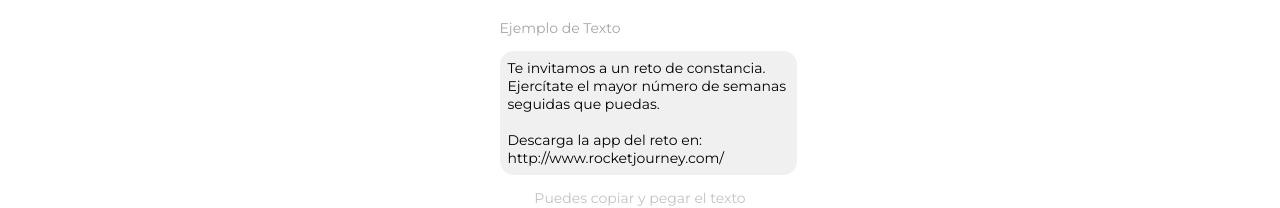
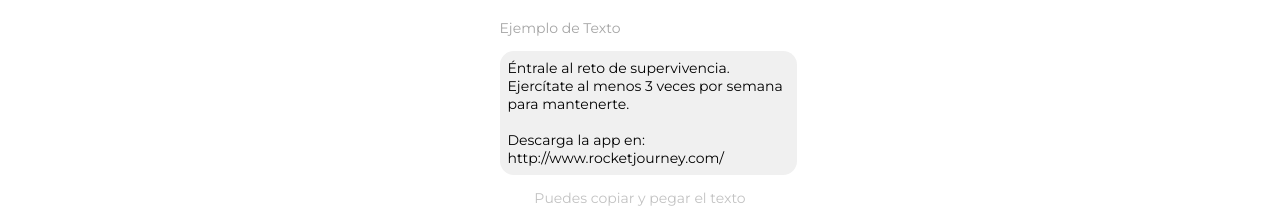
Before and after one commit to RocketJourney/launch-guide, a Next.js app: page / in a window 1280 px wide. Shown: the part 744-952 px from the top of the page. Built offline with nearby package versions, Linux system fonts and the light colour scheme.

Commit message:
updated example texts

```diff
--- a/components/long-modal.jsx
+++ b/components/long-modal.jsx
@@ -5,7 +5,7 @@
   constructor(props){
   	super(props);
   	this.state = {
-      value: 'Te invitamos a un reto de constancia. Ejercítate el mayor número de semanas seguidas que puedas.\n Descarga la app del reto en: http://www.rocketjourney.com/',
+      value: 'Éntrale al reto de supervivencia. Ejercítate al menos 3 veces por semana para mantenerte.\n Descarga la app en: http://www.rocketjourney.com/',
       copied: false,
     };
     this.selectText = this.selectText.bind(this);
@@ -52,10 +52,10 @@
           <a href={file} download role="button" aria-pressed="true" className="open-btn btn btn-primary d-sm-none d-md-block d-lg-block d-xl-block d-sm-none d-none">Descargar imagen</a>
           <p className="guide-text">Ejemplo de Texto</p>
           <p id={`${id}-content`} className="guide-text-content">
-            Te invitamos a un reto de constancia. Ejercítate el mayor número de semanas seguidas que puedas.
+            Éntrale al reto de supervivencia. Ejercítate al menos 3 veces por semana para mantenerte.
             <br />
             <br />
-            Descarga la app del reto en: http://www.rocketjourney.com/
+            Descarga la app en: http://www.rocketjourney.com/
           </p>
 
           <span onClick={this.selectText} className="copy-text" role="button">
--- a/package.json
+++ b/package.json
@@ -21,9 +21,9 @@
   },
   "homepage": "https://github.com/RocketJourney/launch-guide#readme",
   "dependencies": {
-    "next": "^6.0.3",
-    "react": "^16.4.0",
+    "next": "^6.1.2",
+    "react": "^16.8.6",
     "react-copy-to-clipboard": "^5.0.1",
-    "react-dom": "^16.4.0"
+    "react-dom": "^16.8.6"
   }
 }
```
Also changed, not shown: 1 other file (tests, documents, lock files or other folders).
